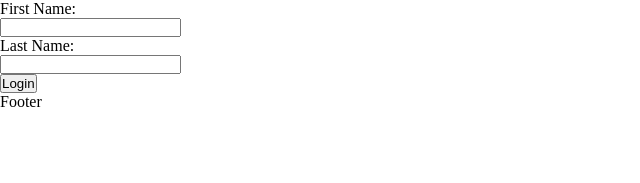
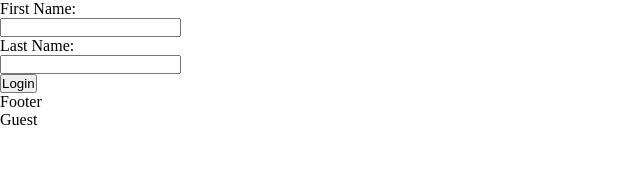
Before and after one commit to VladislavRopot/Example-React, a React (Create React App) app: page / in a window 1280 px wide. Shown: the top 183 px of the page, without its empty margins (0-640 px from the left). Built offline with nearby package versions, Linux system fonts and the light colour scheme.

Commit message:
Added useContext for user data in components

```diff
--- a/src/App.jsx
+++ b/src/App.jsx
@@ -1,34 +1,32 @@
+import { useEffect, useState, createContext } from "react";  // Add createContext import
 import Articles from "./components/Articles/Articles";
 import Footer from "./components/Footer/Footer";
 import Login from "./components/Login/Login";
 import NavBar from "./components/NavBar/NavBar";
 import Posts from "./components/Posts/Posts";
-import { useEffect, useState } from "react";
 
+export const UserContext = createContext(null);
 
 function App() {
   const [user, setUser] = useState(null);
 
   useEffect(() => {
     console.log('User a fost modificat!');
-  }, []);  //[]-lista de dependente, fara el va fi randat de fiecare data
+  }, []);  // [] - lista de dependente, fara el va fi randat de fiecare data
+
   return (
-    <div>
-
+    <UserContext.Provider value={user}>
       {user !== null ? (
         <>
           <NavBar user={user} setUser={setUser} />
-
           <Posts />
-
           <Articles />
         </>
       ) : (
         <Login setUser={setUser} />
       )}
-
       <Footer />
-    </div>
+    </UserContext.Provider>
   );
 }
 
--- a/src/components/ArticlesHeader/ArticlesHeader.jsx
+++ b/src/components/ArticlesHeader/ArticlesHeader.jsx
@@ -1,4 +1,9 @@
+import { useContext } from "react";
+import { UserContext } from "../../App";
+
 function ArticlesHeader() {
+    const user = useContext(UserContext);
+
     return (
         <header>
             <h2>Header</h2>
--- a/src/components/Footer/Footer.jsx
+++ b/src/components/Footer/Footer.jsx
@@ -1,6 +1,13 @@
+import { useContext } from "react";
+import { UserContext } from "../../App";
+
 function Footer() {
+    const user = useContext(UserContext);
     return (
-        <footer>Footer</footer>
+        <footer>
+            Footer
+            <p>{ user ? user.firstName : "Guest"}</p>
+        </footer>
     );
 }
 
--- a/src/components/NavBar/NavBar.jsx
+++ b/src/components/NavBar/NavBar.jsx
@@ -1,3 +1,4 @@
+import WelcomeMessage from '../WelcomeMessage/WelcomeMessage';
 import classes from './navbar.module.css';
 
 function NavBar(props) {
@@ -9,11 +10,11 @@ function NavBar(props) {
 
     return (
         <nav className={classes.navbar}>
-                    <h3>Welcome {props.user.firstName}!</h3>
-                    <ul>
-                        <li>Posts</li>
-                        <li>Articles</li>
-                    </ul>
+            <WelcomeMessage user={props.user}/>
+            <ul>
+                <li>Posts</li>
+                <li>Articles</li>
+            </ul>
             <button onClick={() => logout()}>Logout</button>
         </nav>
     );
--- /dev/null
+++ b/src/components/WelcomeMessage/WelcomeMessage.jsx
@@ -0,0 +1,15 @@
+import { useContext } from "react";
+import { UserContext } from "../../App";
+
+function WelcomeMessage(props) {
+    const user = useContext(UserContext);
+
+    return (
+        <div>
+            <h3>Welcome {user.firstName}!</h3>
+            <h4>Enjoy my app!</h4>
+        </div>
+    );
+}
+
+export default WelcomeMessage;
```
